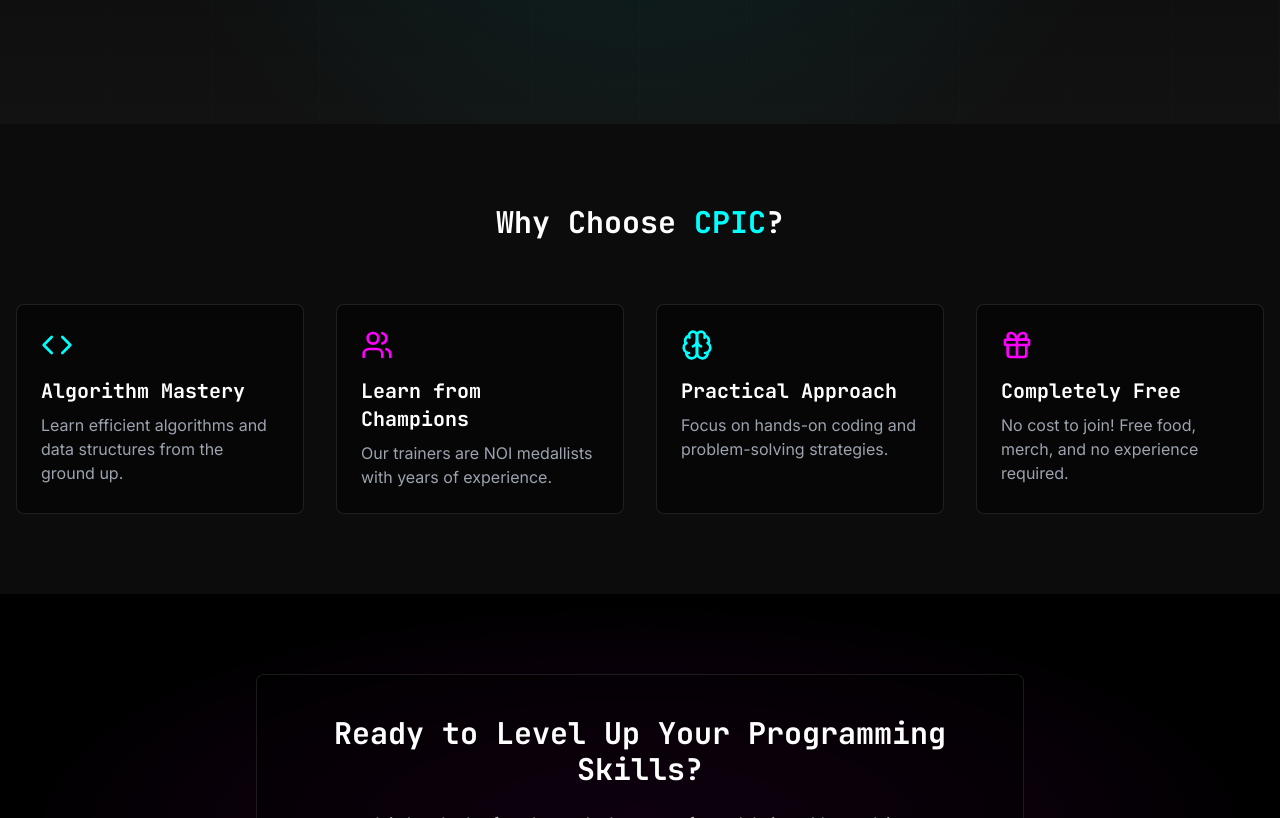
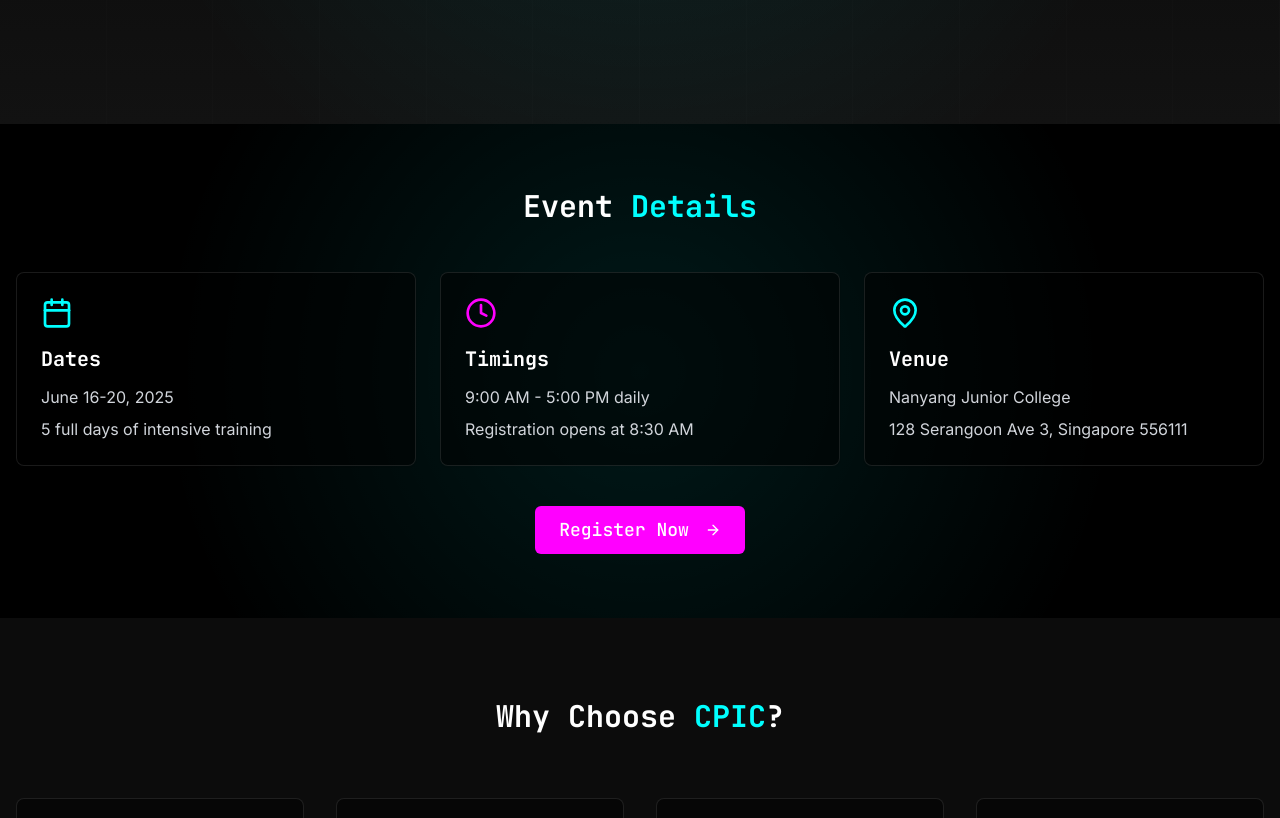
Before and after one commit to Hijackedsoul/cpic, a React (Vite) app: page / in a window 1280 px wide. Shown: the part 740-1558 px from the top of the page. Built offline with nearby package versions, Linux system fonts and the light colour scheme.

Commit message:
Add event details to home page
Add event details to the home page, as suggested.

```diff
--- a/src/pages/Index.tsx
+++ b/src/pages/Index.tsx
@@ -1,10 +1,10 @@
-
-import { ArrowRight, Code, Users, Database, Brain, Gift } from 'lucide-react';
+import { ArrowRight, Code, Users, Database, Brain, Gift, Calendar, Clock, MapPin } from 'lucide-react';
 import { Button } from '@/components/ui/button';
 import Layout from '@/components/Layout';
 import TypewriterText from '@/components/TypewriterText';
 import CountdownTimer from '@/components/CountdownTimer';
 import { Link } from 'react-router-dom';
+import { Card, CardContent } from '@/components/ui/card';
 
 const Index = () => {
   // Set the countdown date to June 16, 2025
@@ -64,6 +64,45 @@ const Index = () => {
               <p className="text-white/70 mb-4 font-mono">Next Course Begins In:</p>
               <CountdownTimer targetDate={countdownDate} />
             </div>
+          </div>
+        </div>
+      </section>
+
+      {/* Event Details Section */}
+      <section className="py-16 bg-black relative overflow-hidden">
+        <div className="absolute inset-0 z-0">
+          <div className="absolute inset-0 bg-[radial-gradient(circle_at_center,rgba(0,255,255,0.1)_0,rgba(0,0,0,0)_70%)]"></div>
+        </div>
+
+        <div className="container mx-auto px-4 z-10 relative">
+          <h2 className="text-3xl font-bold text-center text-white mb-12">
+            Event <span className="text-neon-cyan">Details</span>
+          </h2>
+
+          <div className="grid grid-cols-1 md:grid-cols-3 gap-6">
+            <EventCard
+              icon={<Calendar className="h-8 w-8 text-neon-cyan" />}
+              title="Dates"
+              details={["June 16-20, 2025", "5 full days of intensive training"]}
+            />
+            <EventCard
+              icon={<Clock className="h-8 w-8 text-neon-magenta" />}
+              title="Timings"
+              details={["9:00 AM - 5:00 PM daily", "Registration opens at 8:30 AM"]}
+            />
+            <EventCard
+              icon={<MapPin className="h-8 w-8 text-neon-cyan" />}
+              title="Venue"
+              details={["Nanyang Junior College", "128 Serangoon Ave 3, Singapore 556111"]}
+            />
+          </div>
+
+          <div className="text-center mt-10">
+            <a href={registrationLink} target="_blank" rel="noopener noreferrer">
+              <Button className="bg-neon-magenta hover:bg-neon-magenta/80 text-white px-6 py-6 font-mono text-lg">
+                Register Now <ArrowRight className="ml-2 h-4 w-4" />
+              </Button>
+            </a>
           </div>
         </div>
       </section>
@@ -146,4 +185,30 @@ const FeatureCard = ({ icon, title, description }: FeatureCardProps) => {
   );
 };
 
+interface EventCardProps {
+  icon: React.ReactNode;
+  title: string;
+  details: string[];
+}
+
+const EventCard = ({ icon, title, details }: EventCardProps) => {
+  return (
+    <Card className="border border-white/10 bg-black/50 hover:border-neon-cyan/50 transition-colors group">
+      <CardContent className="p-6">
+        <div className="mb-4">{icon}</div>
+        <h3 className="text-xl font-bold mb-3 text-white group-hover:text-neon-cyan transition-colors font-mono">
+          {title}
+        </h3>
+        <div className="space-y-2">
+          {details.map((detail, index) => (
+            <p key={index} className="text-gray-300">
+              {detail}
+            </p>
+          ))}
+        </div>
+      </CardContent>
+    </Card>
+  );
+};
+
 export default Index;
```
